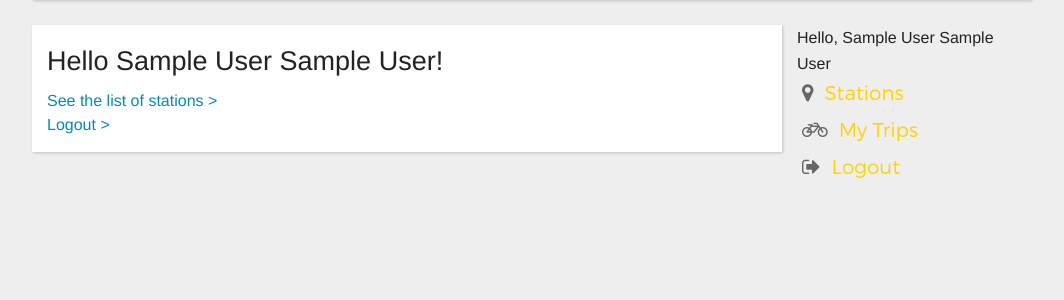
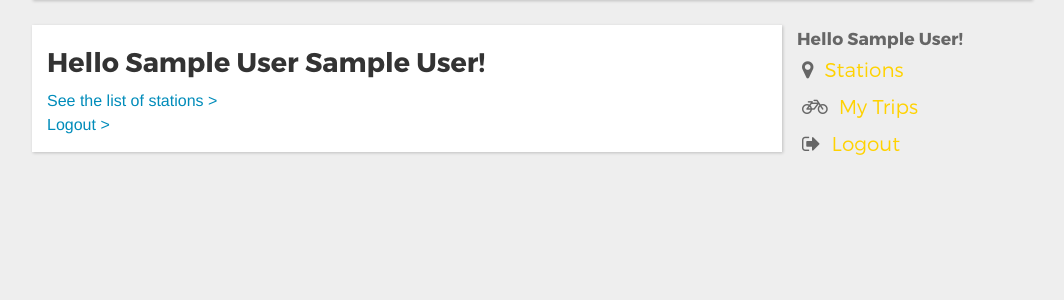
Before and after one commit to fhennecker/olliv, a Flask app: page / in a window 1280 px wide. Shown: the part 208-508 px from the top of the page, without its empty margins (108-1172 px from the left). Run offline with Flask 2, Linux system fonts and the light colour scheme; the visitor is signed in with stand-in values (Sample User, id 1); parts of the project's set-up code (start-up, migrations or seed data) failed here and were passed over; some libraries are stand-ins or nearby versions.

Commit message:
[enh] fonts

```diff
--- a/src/static/main.css
+++ b/src/static/main.css
@@ -25,7 +25,7 @@
 
 /* -------------------------------------------------------------------------- */
 
-h1 {
+h1, h2, h3, h4, h5, h6 {
     font-family: 'montserrat';
     font-weight: bold;
     color:#333;
@@ -78,3 +78,11 @@ header {
     color:#ecc800;
     border-left:5px solid #ecc800;
 }
+
+.hellouser{
+    font-family: "montserrat";
+    color:#666;
+    font-size: 13pt;
+    font-weight: bold;
+    /*text-shadow:1px 1px 1px rgba(0,0,0,0.5);*/
+}
--- a/src/templates/_userinfo.html
+++ b/src/templates/_userinfo.html
@@ -1,6 +1,6 @@
 <div class="row"> <div class="columns large-12 medium-12 small-12">
     {% if "firstname" in session %}
-        <p>{{ _('Hello') }}, {{ session["firstname"] + " " + session["lastname"]}}
+        <p><span class="hellouser">{{ _('Hello') }} {{ session["firstname"]}}! </span>
 
             <a href="/stations" class="sbbutton">
                 <i class="fa fa-map-marker"></i> &nbsp;{{ _('Stations') }}
```
